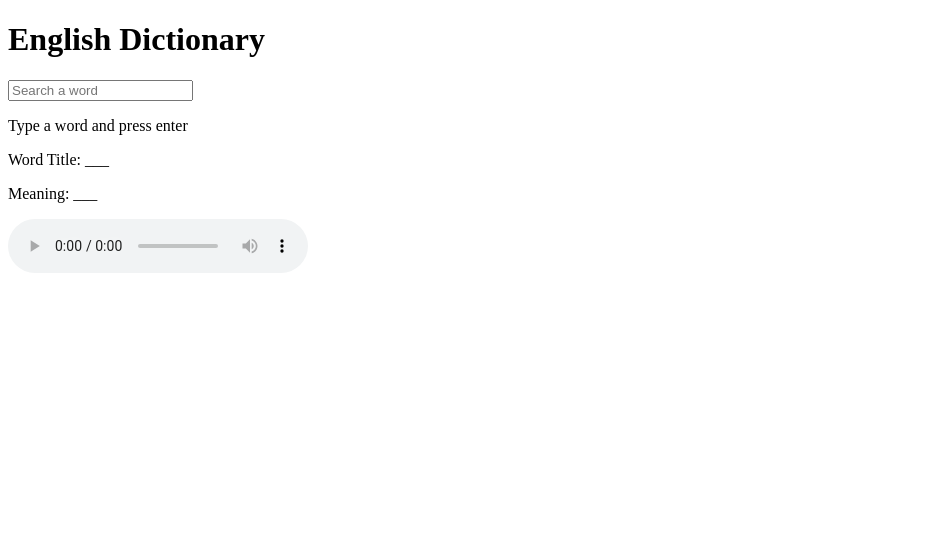
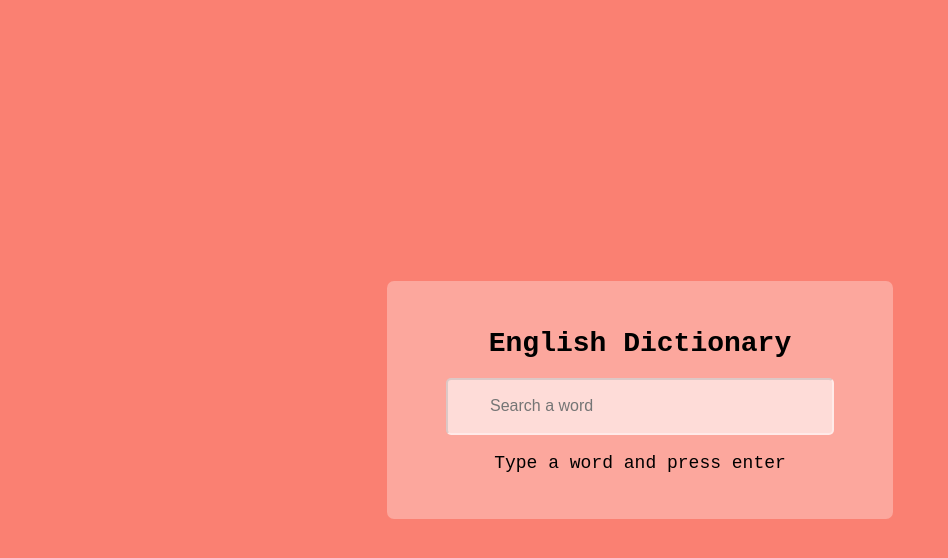
Before and after one commit to CodeByBlazej/English-Dictionary-project, a plain HTML site: page index.html in a window 1280 px wide. Shown: the whole page, without its empty margins (0-948 px from the left). Drawn offline with Linux system fonts and the light colour scheme.

Commit message:
added css

```diff
--- a/index.html
+++ b/index.html
@@ -4,6 +4,7 @@
   <meta charset="UTF-8">
   <meta name="viewport" content="width=device-width, initial-scale=1.0">
   <title>English Dictionary</title>
+  <link rel="stylesheet" href="style.css">
 </head>
 <body>
   <div class="container">
--- /dev/null
+++ b/style.css
@@ -0,0 +1,40 @@
+ body{
+  margin: 0;
+  display: flex;
+  min-height: 100vh;
+  justify-content: center;
+  align-items: center;
+  background-color: salmon;
+  font-family: 'Courier New', Courier, monospace;
+ }
+
+ .container{
+  background-color: rgba(255,255,255, .3);
+  padding: 28px;
+  border-radius: 7px;
+  box-shadow: 0 10px 10px rgba(0,0,0 .3);
+  width: 90%;
+  margin: 10px;
+  max-width: 450px;
+  text-align: center;
+  font-size: 18px;
+  font-weight: 500;
+ }
+
+ .heading{
+  font-size: 28px;
+ }
+
+ .input{
+  height: 53px;
+  width: 300px;
+  background-color: rgba(255,255,255, .6);
+  border-color: rgba(255,255,255, .4);
+  font-size: 16px;
+  padding: 0 42px;
+  border-radius: 5px;
+ }
+
+ .meaning-container{
+  display: none;
+ }
```
